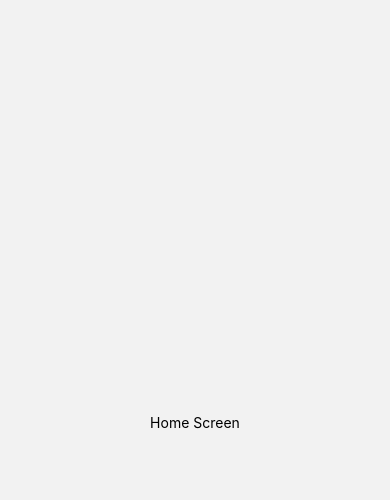
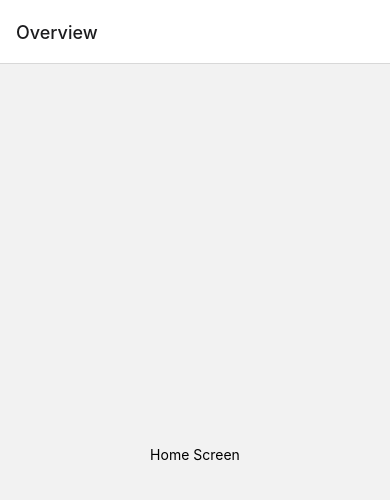
Before and after one commit to rahee-do/I-React-Native, a React Native app in the folder FoodDeliveryApp/: screen / in a window 390 px wide. Shown: the top 500 px of the page. Built offline with nearby package versions, Linux system fonts and the light colour scheme.

Commit message:
headerShown 기본 값은 true 다시 hearder 노출 처리

```diff
--- a/FoodDeliveryApp/App.tsx
+++ b/FoodDeliveryApp/App.tsx
@@ -44,7 +44,7 @@ function App() {
           <Stack.Screen
               name="Home"
               component={HomeScreen}
-              options={{title: 'Overview', headerShown: false}}
+              options={{title: 'Overview'}}
           />
           <Stack.Screen name="Details" component={DetailsScreen} />
         </Stack.Navigator>
```
